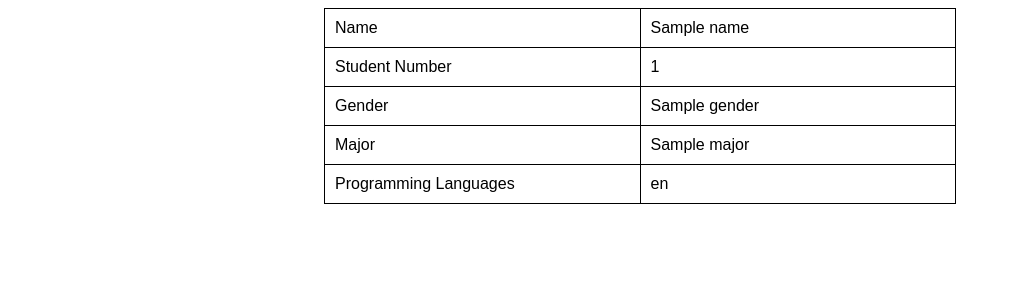
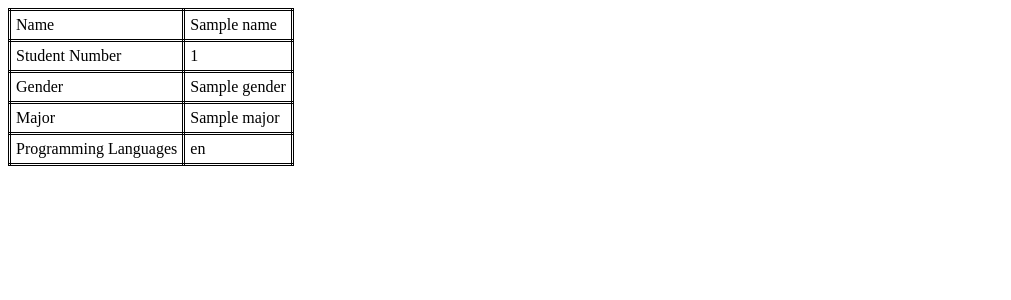
Before and after one commit to sujinee01/OSSPrac_0221_4, a Flask app: template teamhw4/app/templates/result.html in a window 1280 px wide. Shown: the top 300 px of the page, without its empty margins (0-1011 px from the left). Run offline with Flask 3, Linux system fonts and the light colour scheme; the template is opened without the code that fills it: most values are stand-ins (such as "Sample title", 1, 10 or a date in 2020).

Commit message:
M result.html

```diff
--- a/teamhw4/app/templates/result.html
+++ b/teamhw4/app/templates/result.html
@@ -4,28 +4,17 @@
     <meta charset="UTF-8" />
     <title>Result</title>
     <style>
-      body {
-        font-family: Arial, sans-serif; /* Sets a more modern default font */
+      td,
+      input,
+      label {
+        padding: 5px;
+        margin: 3px;
       }
       table {
-        width: 50%; /* Adjust as needed */
-        margin-left: auto;
-        margin-right: auto; /* Centers the table on the page */
-        border-collapse: collapse; /* Ensures borders between cells are merged */
-        table-layout: fixed; /* Helps keep columns evenly spaced */
-      }
-      td,
-      th {
-        border: 1px solid #000; /* Solid black border around cells */
-        padding: 10px; /* More padding for content within cells */
-        text-align: left; /* Aligns text to the left within cells */
-      }
-      th {
-        background-color: #f2f2f2; /* Light grey background for headers */
-        text-transform: capitalize; /* Makes headers appear more formal */
+        border-collapse: collapse;
       }
       td {
-        background-color: #ffffff; /* Ensures cell backgrounds are white */
+        border: 3px double black;
       }
     </style>
   </head>
```
